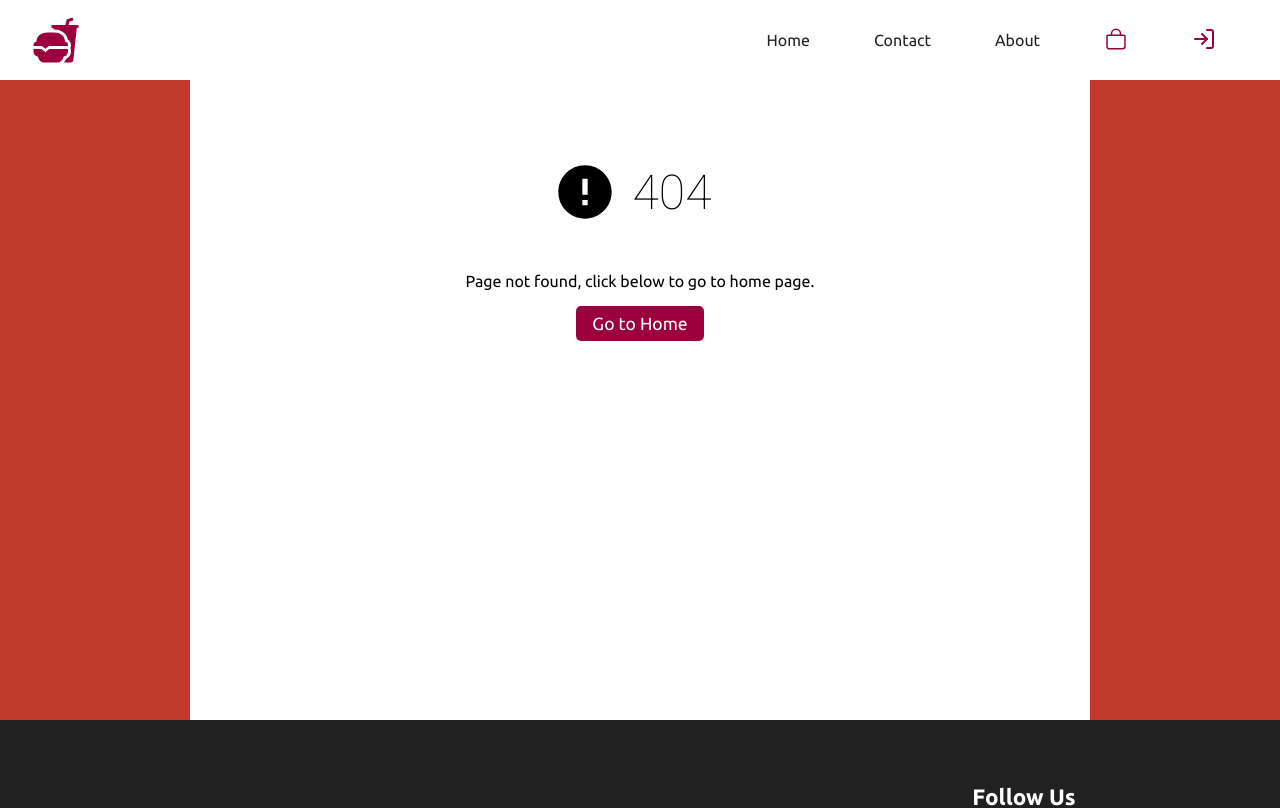
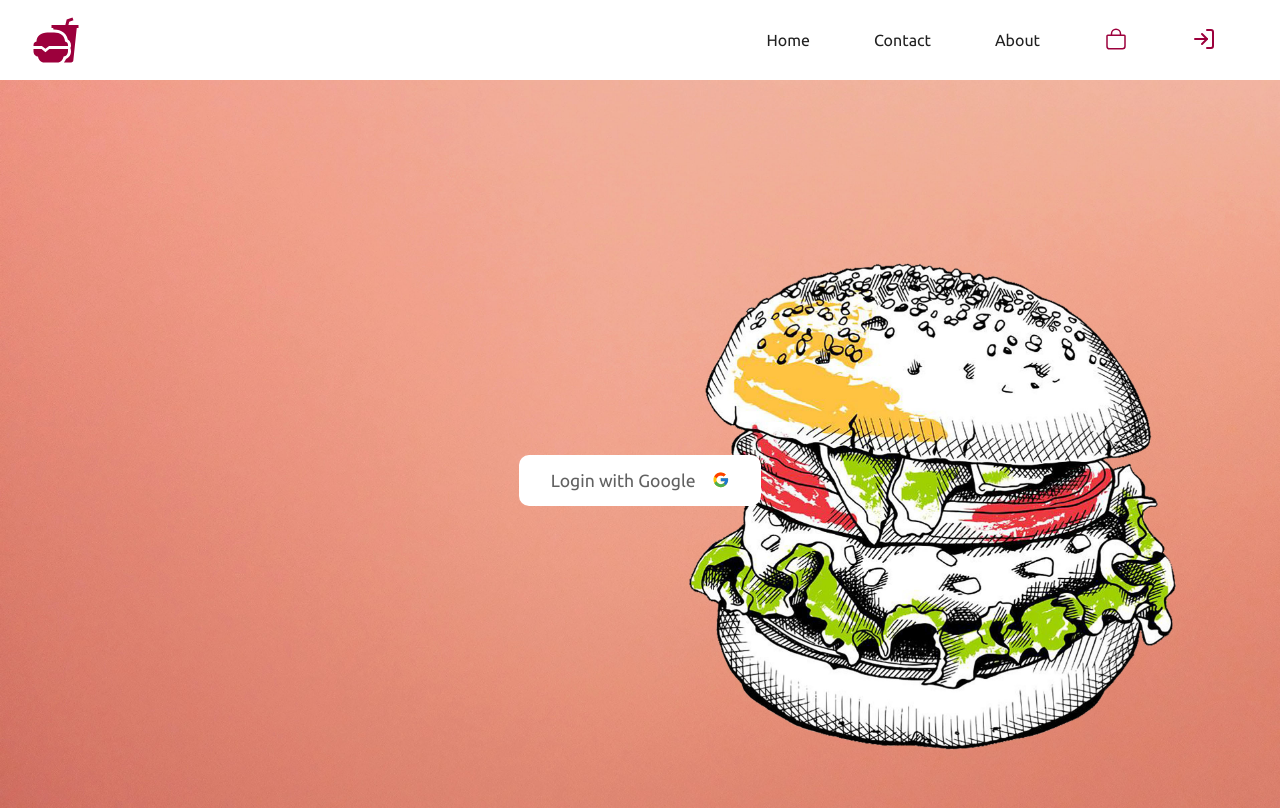
Before and after one commit to mohit838/BurgerShop-MERN, a React (Create React App) app in the folder client/: page /login in a window 1280 px wide. Shown: the top 808 px of the page. Built offline with nearby package versions, Linux system fonts and the light colour scheme.

Commit message:
Login UI Complete

```diff
--- a/client/src/App.js
+++ b/client/src/App.js
@@ -7,7 +7,9 @@
 import Shipping from "./components/cart/Shipping";
 import ConfirmOrder from "./components/cart/ConfirmOrder";
 import PaymentSuccess from "./components/cart/PaymentSuccess";
+import Login from "./components/login/Login";
 import Footer from "./components/layout/Footer";
+import NotFound from "./components/layout/NotFound";
 import "./styles/app.scss";
 import "./styles/header.scss";
 import "./styles/home.scss";
@@ -19,8 +21,8 @@
 import "./styles/shipping.scss";
 import "./styles/confirmOrder.scss";
 import "./styles/paymentsuccess.scss";
+import "./styles/login.scss";
 import "./styles/footer.scss";
-import NotFound from "./components/layout/NotFound";
 
 function App() {
   return (
@@ -34,6 +36,7 @@
         <Route path="/shipping" element={<Shipping />} />
         <Route path="/confirm-order" element={<ConfirmOrder />} />
         <Route path="/payment-success" element={<PaymentSuccess />} />
+        <Route path="/login" element={<Login />} />
         <Route path="*" element={<NotFound />} />
       </Routes>
 
--- /dev/null
+++ b/client/src/components/login/Login.jsx
@@ -0,0 +1,16 @@
+import React from "react";
+import { motion } from "framer-motion";
+import { FcGoogle } from "react-icons/fc";
+
+const Login = () => {
+  return (
+    <section className="login">
+      <motion.button initial={{ y: "-100vh" }} animate={{ y: 0 }}>
+        Login with Google
+        <FcGoogle />
+      </motion.button>
+    </section>
+  );
+};
+
+export default Login;
--- /dev/null
+++ b/client/src/styles/login.scss
@@ -0,0 +1,32 @@
+@import "colors";
+
+.login {
+  height: 100vh;
+  width: 100%;
+  background-image: url("../assets/bg2.jpg");
+  background-repeat: no-repeat;
+  background-size: cover;
+  display: flex;
+  justify-content: center;
+  align-items: center;
+
+  > button {
+    background-color: white;
+    color: $lightDark;
+    border: none;
+    border-radius: 10px;
+    padding: 1rem 2rem;
+    font-size: 1.1rem;
+    display: flex;
+    align-items: center;
+    cursor: pointer;
+
+    svg {
+      margin-left: 1rem;
+    }
+
+    &:hover {
+      color: $dark;
+    }
+  }
+}
```
